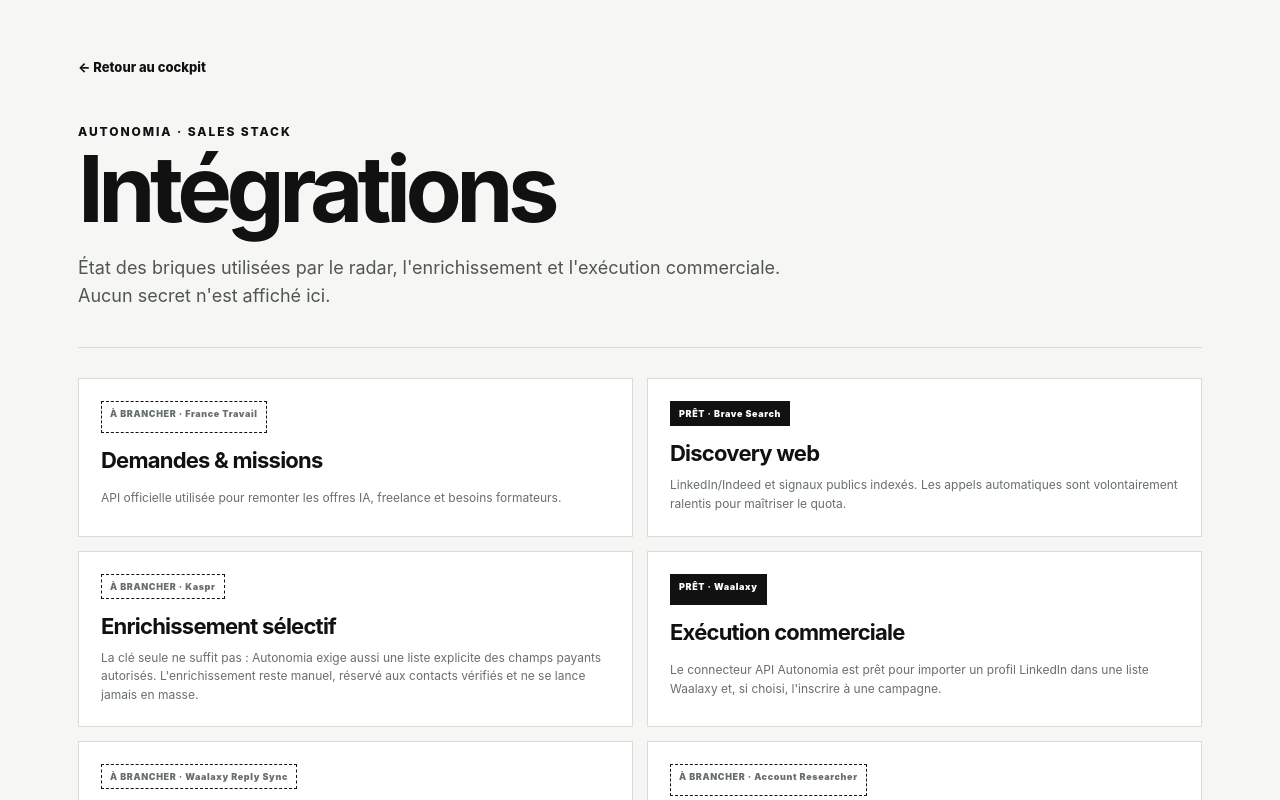
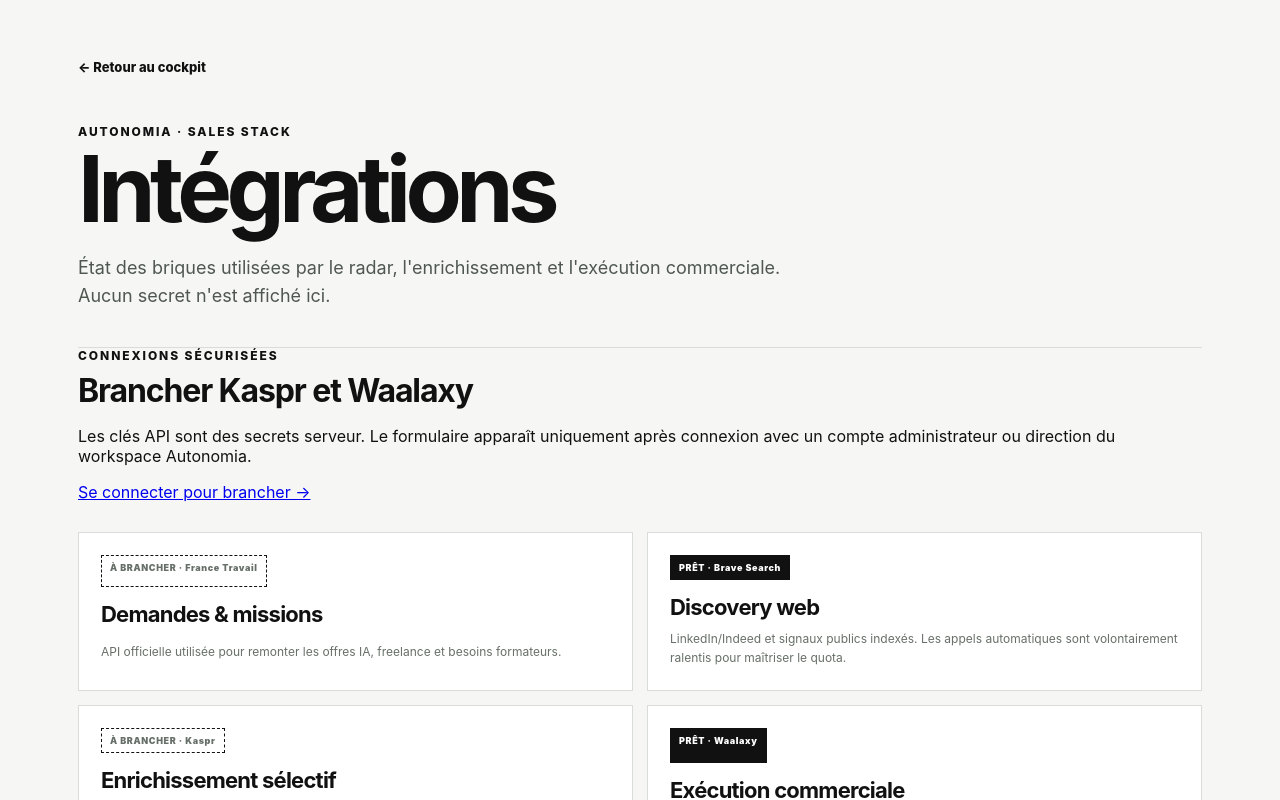
Before and after one commit to aristote-app/Autonomia-MCP, a Next.js app: page /integrations in a window 1280 px wide. Shown: the top 800 px of the page. Built offline with nearby package versions, Linux system fonts and the light colour scheme; no server answers.

Commit message:
Make Kaspr and Waalaxy integration states actionable

```diff
--- a/app/integrations/page.js
+++ b/app/integrations/page.js
@@ -24,6 +24,9 @@ export default async function IntegrationsPage() {
     context?.membership &&
     canManageWorkspace(context.membership.role)
   );
+  const connectHref = canManage
+    ? "#connection-settings"
+    : "/login?next=%2Fintegrations%3Fsetup%3D1";
   const runtimeState = canManage
     ? await runtimeIntegrationStatus().catch(() => null)
     : null;
@@ -66,8 +69,24 @@ export default async function IntegrationsPage() {
         </div>
       </header>
 
+      {!canManage && (
+        <section className="integrationConnectGate" id="connection-settings">
+          <div>
+            <p className="eyebrow">CONNEXIONS SÉCURISÉES</p>
+            <h2>Brancher Kaspr et Waalaxy</h2>
+            <p>
+              Les clés API sont des secrets serveur. Le formulaire apparaît uniquement après
+              connexion avec un compte administrateur ou direction du workspace Autonomia.
+            </p>
+          </div>
+          <Link className="integrationConnectButton" href={connectHref}>
+            Se connecter pour brancher →
+          </Link>
+        </section>
+      )}
+
       {canManage && (
-        <section className="integrationSettingsPanel">
+        <section className="integrationSettingsPanel" id="connection-settings">
           <div className="sectionTitle">
             <div>
               <p className="eyebrow">CONNEXIONS SERVEUR</p>
@@ -187,22 +206,32 @@ export default async function IntegrationsPage() {
           </p>
         </article>
 
-        <article>
+        <article className={states.kasprEnrichment ? "" : "integrationActionCard"}>
           <State ready={states.kasprEnrichment} label="Kaspr" />
           <h2>Enrichissement sélectif</h2>
           <p>
-            La clé seule ne suffit pas : Autonomia exige aussi une liste explicite des champs payants autorisés.
-            L'enrichissement reste manuel, réservé aux contacts vérifiés et ne se lance jamais en masse.
+            Email B2B et téléphone peuvent remonter directement dans le cockpit depuis Kaspr.
+            Les crédits sont consommés uniquement sur les contacts validés.
           </p>
+          {!states.kasprEnrichment && (
+            <Link className="integrationCardAction" href={connectHref}>
+              Brancher Kaspr →
+            </Link>
+          )}
         </article>
 
-        <article>
+        <article className={states.waalaxy ? "" : "integrationActionCard"}>
           <State ready={states.waalaxy} label="Waalaxy" />
           <h2>Exécution commerciale</h2>
           <p>
-            Le connecteur API Autonomia est prêt pour importer un profil LinkedIn dans une liste
-            Waalaxy et, si choisi, l'inscrire à une campagne.
+            Le connecteur API Autonomia peut importer un profil LinkedIn dans une liste Waalaxy
+            puis l'inscrire à une campagne choisie.
           </p>
+          {!states.waalaxy && (
+            <Link className="integrationCardAction" href={connectHref}>
+              Brancher Waalaxy →
+            </Link>
+          )}
         </article>
 
         <article>
```
